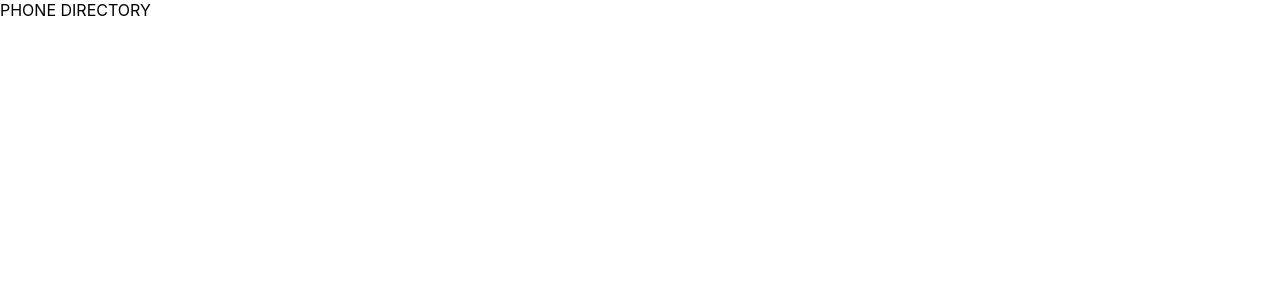
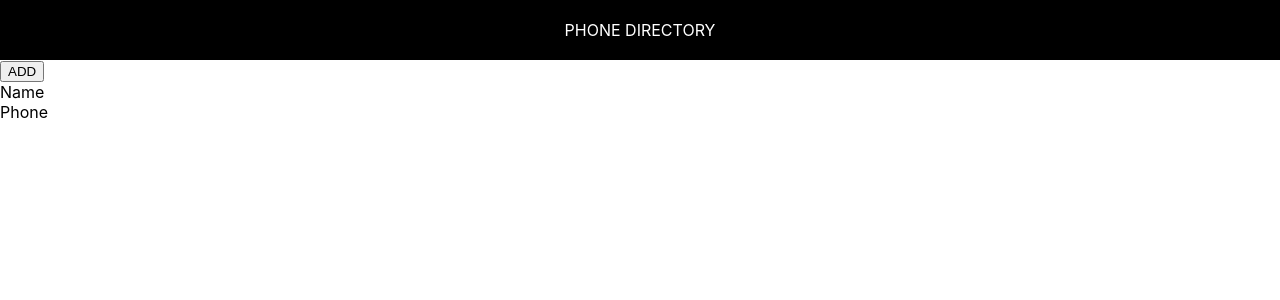
Before and after one commit to riya8147/phone_directory, a React (Create React App) app: page / in a window 1280 px wide. Shown: the top 300 px of the page. Built offline with nearby package versions, Linux system fonts and the light colour scheme.

Commit message:
Styled ‘Header’ (Inline Styling)

```diff
--- a/src/App.js
+++ b/src/App.js
@@ -1,13 +1,24 @@
 
 import React, { Component } from 'react';
 
-
+import Header from "./Header"
 
 class App extends Component{
   render() {
+    // let x = 10;
+    // let y = 20;
     return (
       <div>
-        PHONE DIRECTORY
+      <Header></Header>
+      <button>ADD</button>
+      <div>
+        <span> Name</span><br/>
+        <span> Phone</span>
+      </div>
+      {/* <label htmlfor="name">ADDITION VALUE: </label>
+      <input id="name" type="text" placeholder="Type Here" defaultValue={x+y}></input> */}
+
+
       </div>
     );
 
--- /dev/null
+++ b/src/Header.js
@@ -0,0 +1,21 @@
+import React from 'react';
+
+
+const Header = function(){
+    const headerStyle = {textAlign: 'center', padding: 20, background: '#000', color:'#fff', textTransform: 'uppercase'}
+    return(
+            <div>
+                <div style = {headerStyle}>
+                    PHONE DIRECTORY
+                </div>
+            </div>
+
+    );
+}
+
+
+
+
+
+
+export default Header;
```
